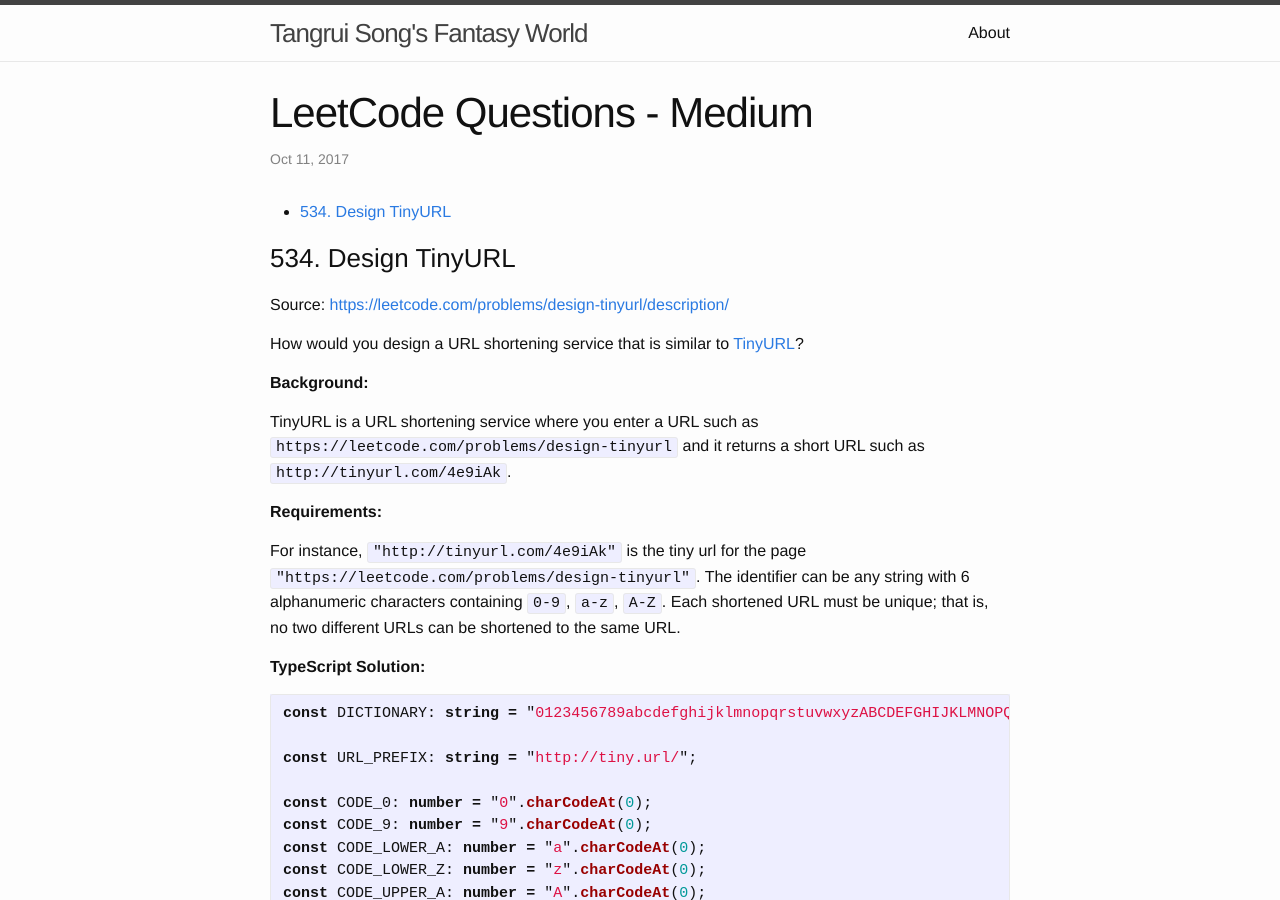
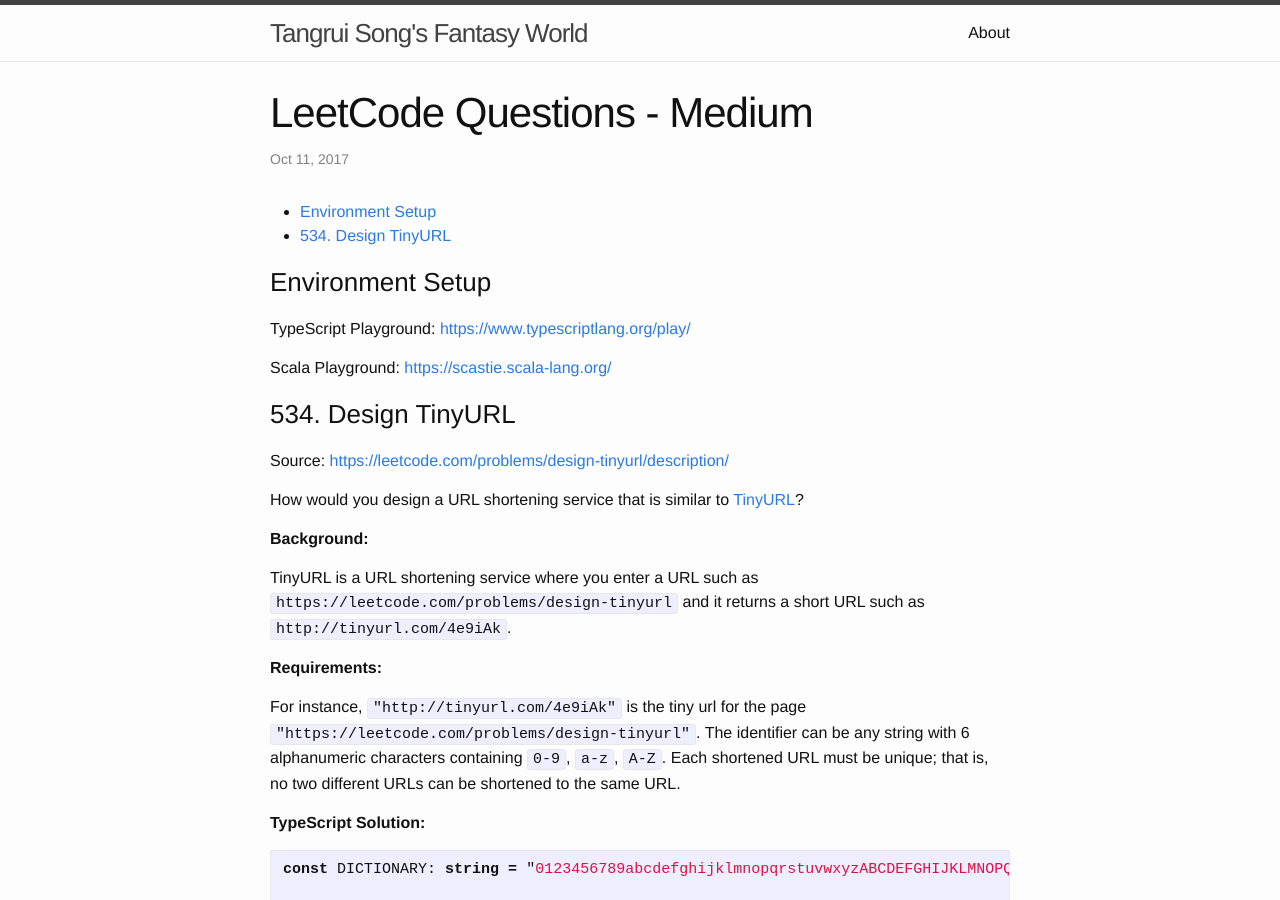
Before and after one commit to trsong/trsong.github.io, a Jekyll site: the page built from _posts/2017-10-10-LeetCodeMedium.markdown, in a window 1280 px wide and 900 px high. Built offline with Jekyll 4.4.1, drawn with Linux system fonts in a browser that asks for light colours.

Commit message:
Add environment setup

```diff
--- a/_posts/2017-10-10-LeetCodeMedium.markdown
+++ b/_posts/2017-10-10-LeetCodeMedium.markdown
@@ -6,6 +6,12 @@ categories: Scala TypeScript
 ---
 * This will become a table of contents (this text will be scraped).
 {:toc}
+
+### Environment Setup
+
+TypeScript Playground: [https://www.typescriptlang.org/play/](https://www.typescriptlang.org/play/)
+
+Scala Playground: [https://scastie.scala-lang.org/](https://scastie.scala-lang.org/)
 
 ### 534. Design TinyURL
 Source: [https://leetcode.com/problems/design-tinyurl/description/](https://leetcode.com/problems/design-tinyurl/description/)
```
